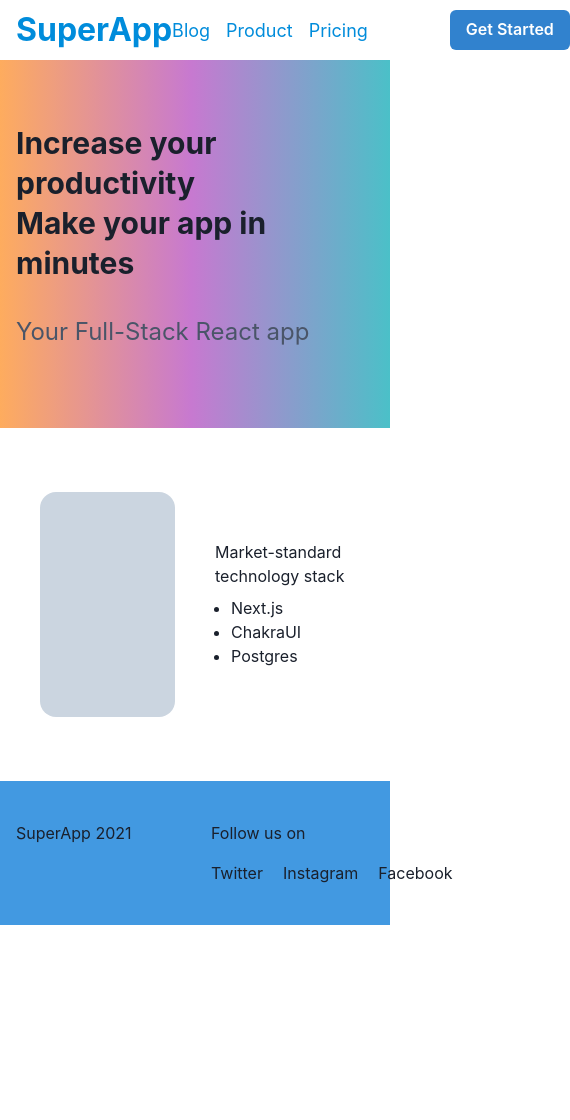
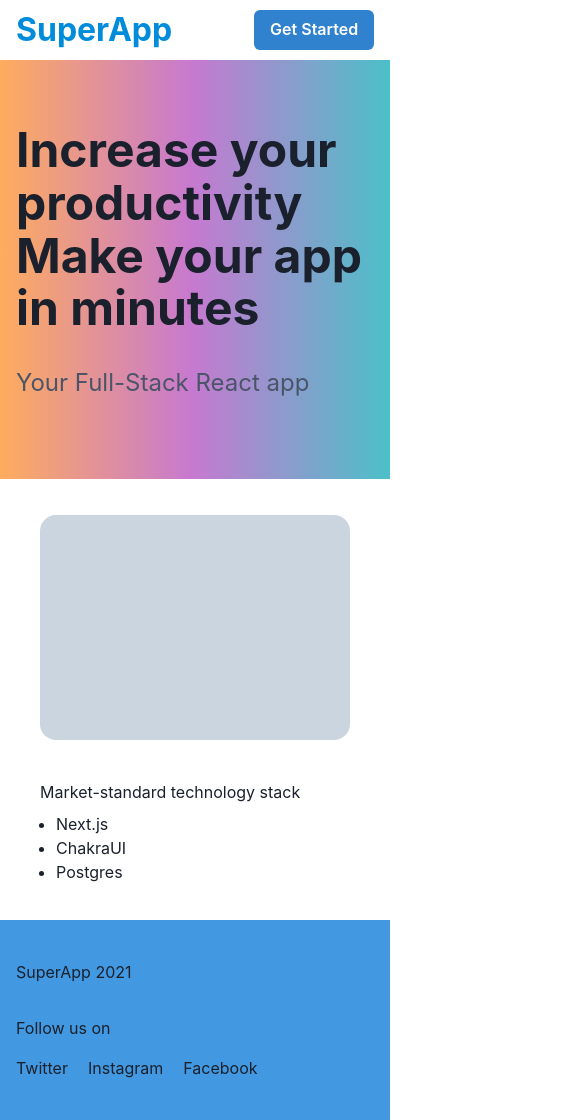
Before and after one commit to tsqware/fullstack-react-app, a Next.js app in the folder fullstack-react-app/: page / in a window 390 px wide. Shown: the whole page, 570 px wide, since content can reach past the window. Before the commit the page ends 925 px from the top, so only its background shows below. Built offline with nearby package versions, Linux system fonts and the light colour scheme.

Commit message:
feat(web-app): made containers responsive

```diff
--- a/fullstack-react-app/components/molecules/Hero/Hero.tsx
+++ b/fullstack-react-app/components/molecules/Hero/Hero.tsx
@@ -4,8 +4,8 @@ import { Container, Flex, Heading, Text } from "@chakra-ui/react"
 export const Hero = () => {
 	return (
 		<Flex w="100%" background="linear-gradient(90deg, #FEAC5E 0%, #C779D0 49.08%, #4BC0C8 99.95%, rgba(99, 178, 202, 0.0980419) 99.96%, rgba(96, 180, 201, 0.0852696) 99.97%, #4BC0C8 99.98%, #4BC0C8 99.99%);">
-			<Container py="64px">
-				<Heading>
+			<Container py="64px" maxW={["100%", "100%", "100%", "90ch"]}>
+				<Heading fontSize={["48px", "60px"]} lineHeight={1.1}>
 					Increase your productivity<br/>
 					Make your app in minutes
 				</Heading>
--- a/fullstack-react-app/components/organisms/LandingBody/LandingBody.tsx
+++ b/fullstack-react-app/components/organisms/LandingBody/LandingBody.tsx
@@ -3,8 +3,8 @@ import React from "react"
 
 export const LandingBody = () => {
 	return (
-		<Container minHeight="300px">
-			<SimpleGrid columns={2} spacing={10} p="64px 24px">
+		<Container minHeight="300px" maxW="90ch">
+			<SimpleGrid columns={[1, 2]} spacing={10} p={["36px 24px", "64px 24px"]}>
 				<Box>
 					<Box
 						backgroundColor="gray.300"
--- a/fullstack-react-app/components/organisms/LandingFooter/LandingFooter.tsx
+++ b/fullstack-react-app/components/organisms/LandingFooter/LandingFooter.tsx
@@ -9,7 +9,7 @@ export const LandingFooter = () => {
 			width="100vw"
 		>
 			<Container maxWidth={["100%", "100%", "100%", "90ch"]}>
-				<SimpleGrid columns={2} spacing={8}>
+				<SimpleGrid columns={[1, 2]} spacing={[8]}>
 					<Box>SuperApp 2021</Box>
 					<Flex flexDirection="column">
 						<Text mb="16px">Follow us on</Text>
--- a/fullstack-react-app/components/organisms/TopBar/TopBar.tsx
+++ b/fullstack-react-app/components/organisms/TopBar/TopBar.tsx
@@ -11,7 +11,7 @@ export const TopBar = () => {
 				alignContent="center"
 			>
 				<Text fontSize="32px" fontWeight="700" color="#008CDB" flexGrow={1}>SuperApp</Text>
-				<HStack spacing="16px">
+				<HStack spacing="16px" display={["none", "none", "none", "flex"]}>
 					<MenuItem text="Blog" href="/blog" />
 					<MenuItem text="Product" href="/product" />
 					<MenuItem text="Pricing" href="/pricing" />
```
